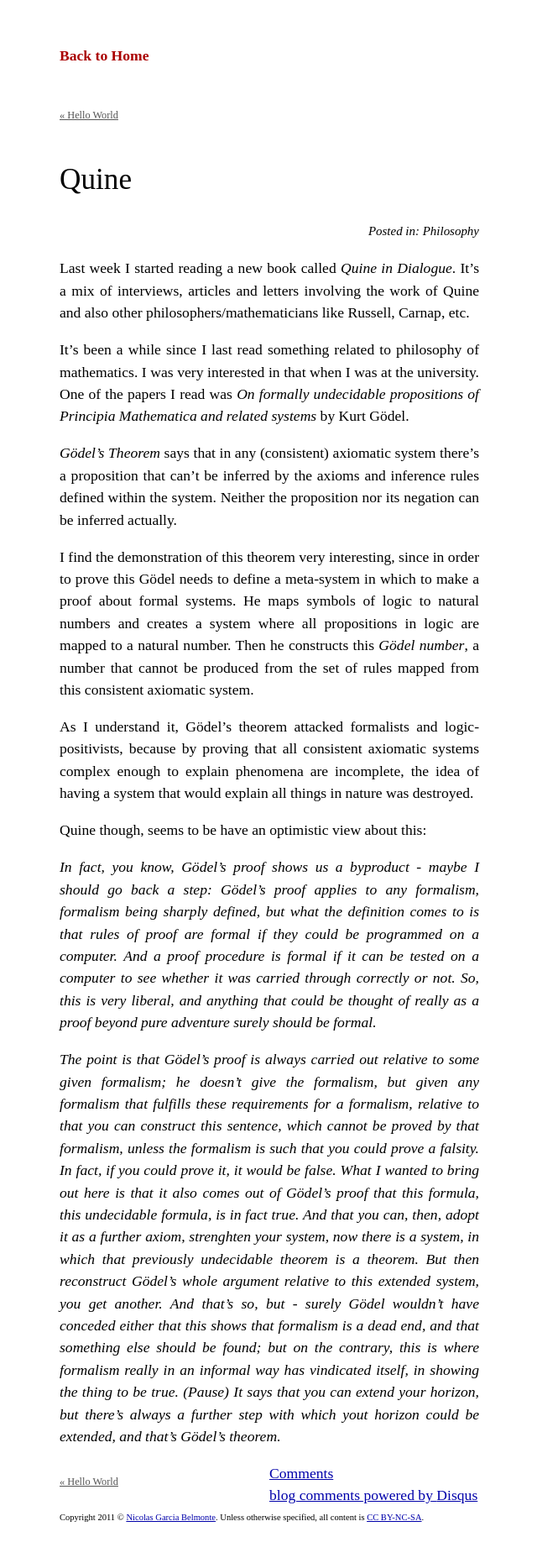
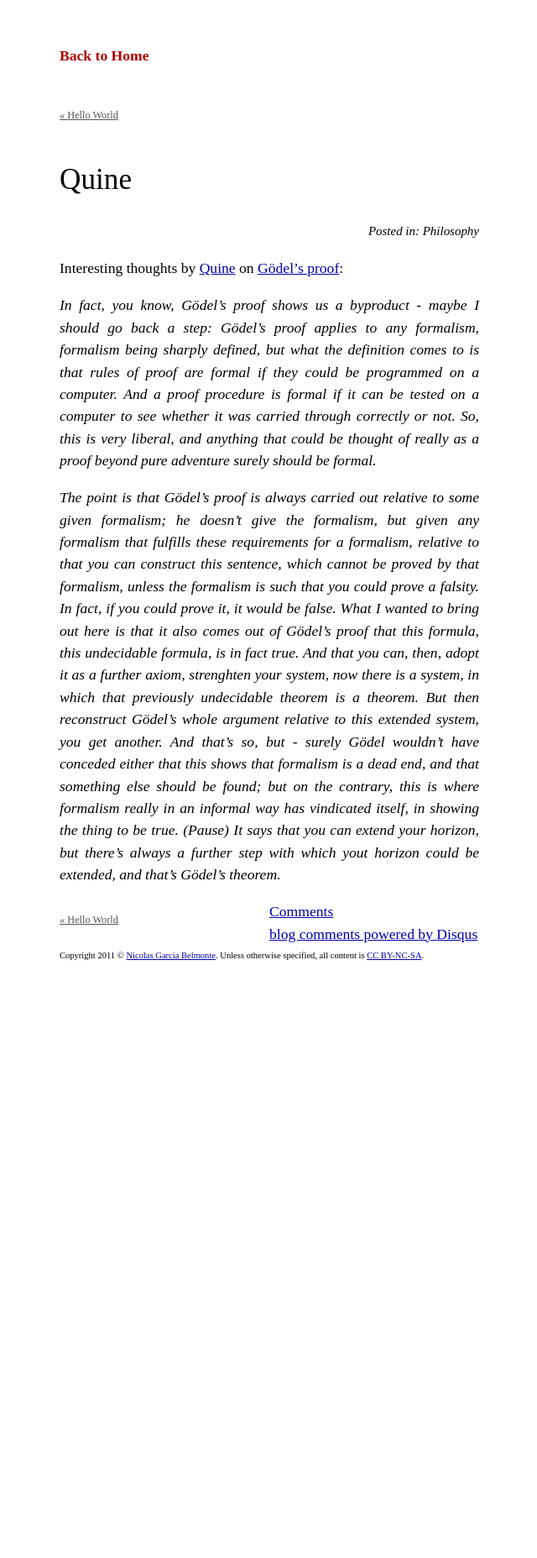
Before and after one commit to philogb/notes, a Jekyll site: the page built from _posts/2011-07-30-quine.markdown, in a window 1280 px wide. Shown: the whole page at 84% size, without its empty margins (194-834 px from the left). Built offline with Jekyll 4.4.1, drawn with Linux system fonts in a browser that asks for light colours; some web fonts are replaced; comment, search, counter and statistics services are not loaded; after the commit the page ends 1187 px from its top, so only the background shows below that.

Commit message:
Change permalinks to be timeless. Shortened Quine post.

```diff
--- a/_layouts/post.html
+++ b/_layouts/post.html
@@ -9,12 +9,12 @@ layout: default
 <div>
 	<div class="nav-previous">
 	{% if page.previous %}
-	  <a href="/notes{{ page.previous.url }}">&#171; {{ page.previous.title }}</a>
+	  <a href="/notes/{{ page.previous.url }}">&#171; {{ page.previous.title }}</a>
 	{% endif %}
 	</div>
 	<div class="nav-next">
 	{% if page.next %}
-	  <a href="/notes{{ page.next.url }}">{{ page.next.title }} &#187;</a>
+	  <a href="/notes/{{ page.next.url }}">{{ page.next.title }} &#187;</a>
 	{% endif %}
 	</div>
 </div>
@@ -39,12 +39,12 @@ layout: default
 <div style="clear:both">
 	{% if page.previous %}
 	<div class="nav-previous">
-	  <a href="/notes{{ page.previous.url }}">&#171; {{ page.previous.title }}</a>
+	  <a href="/notes/{{ page.previous.url }}">&#171; {{ page.previous.title }}</a>
 	</div>
 	{% endif %}
 	{% if page.next %}
 	<div class="nav-next">
-	  <a href="/notes{{ page.next.url }}">{{ page.next.title }} &#187;</a>
+	  <a href="/notes/{{ page.next.url }}">{{ page.next.title }} &#187;</a>
 	</div>
 	{% endif %}
 </div>
--- a/_posts/2011-07-25-hello-world.markdown
+++ b/_posts/2011-07-25-hello-world.markdown
@@ -1,6 +1,7 @@
 ---
 layout: post
 title: Hello World
+permalink: hello
 categories: [Comics]
 ---
 
--- a/_posts/2011-07-30-quine.markdown
+++ b/_posts/2011-07-30-quine.markdown
@@ -1,40 +1,12 @@
 ---
 layout: post
 title: Quine
+permalink: quine
 categories: [Philosophy]
 ---
 
-Last week I started reading a new book called *Quine in Dialogue*. It's
-a mix of interviews, articles and letters involving the work of Quine
-and also other philosophers/mathematicians like Russell, Carnap, etc.
-
-It's been a while since I last read something related to philosophy of
-mathematics. I was very interested in that when I was at the university.
-One of the papers I read was *On formally undecidable
-propositions of Principia Mathematica and related systems* by Kurt
-Gödel.
-
-*Gödel's Theorem* says that in any (consistent) axiomatic system
-there's a proposition that can't be inferred by the axioms
-and inference rules defined within the system.
-Neither the proposition nor its negation can be inferred
-actually.
-
-I find the demonstration of this theorem very interesting, since
-in order to prove this Gödel needs to define a meta-system in which to
-make a proof about formal systems. He maps symbols of logic to natural numbers
-and creates a system where all propositions in logic are mapped to a
-natural number. Then he constructs this *Gödel number*, a number that
-cannot be produced from the set of rules mapped from this consistent
-axiomatic system.
-
-As I understand it, Gödel's theorem attacked formalists and
-logic-positivists, because by proving that all consistent axiomatic
-systems complex enough to explain phenomena are incomplete, the idea of
-having a system that would explain all things in nature was
-destroyed.
-
-Quine though, seems to be have an optimistic view about this:
+Interesting thoughts by [Quine](http://en.wikipedia.org/wiki/Willard_Van_Orman_Quine)
+on [Gödel's proof](http://en.wikipedia.org/wiki/Gödel's_incompleteness_theorems):
 
 *In fact, you know, Gödel's proof shows us a byproduct - maybe I should
 go back a step: Gödel's proof applies to any formalism, formalism being
```
